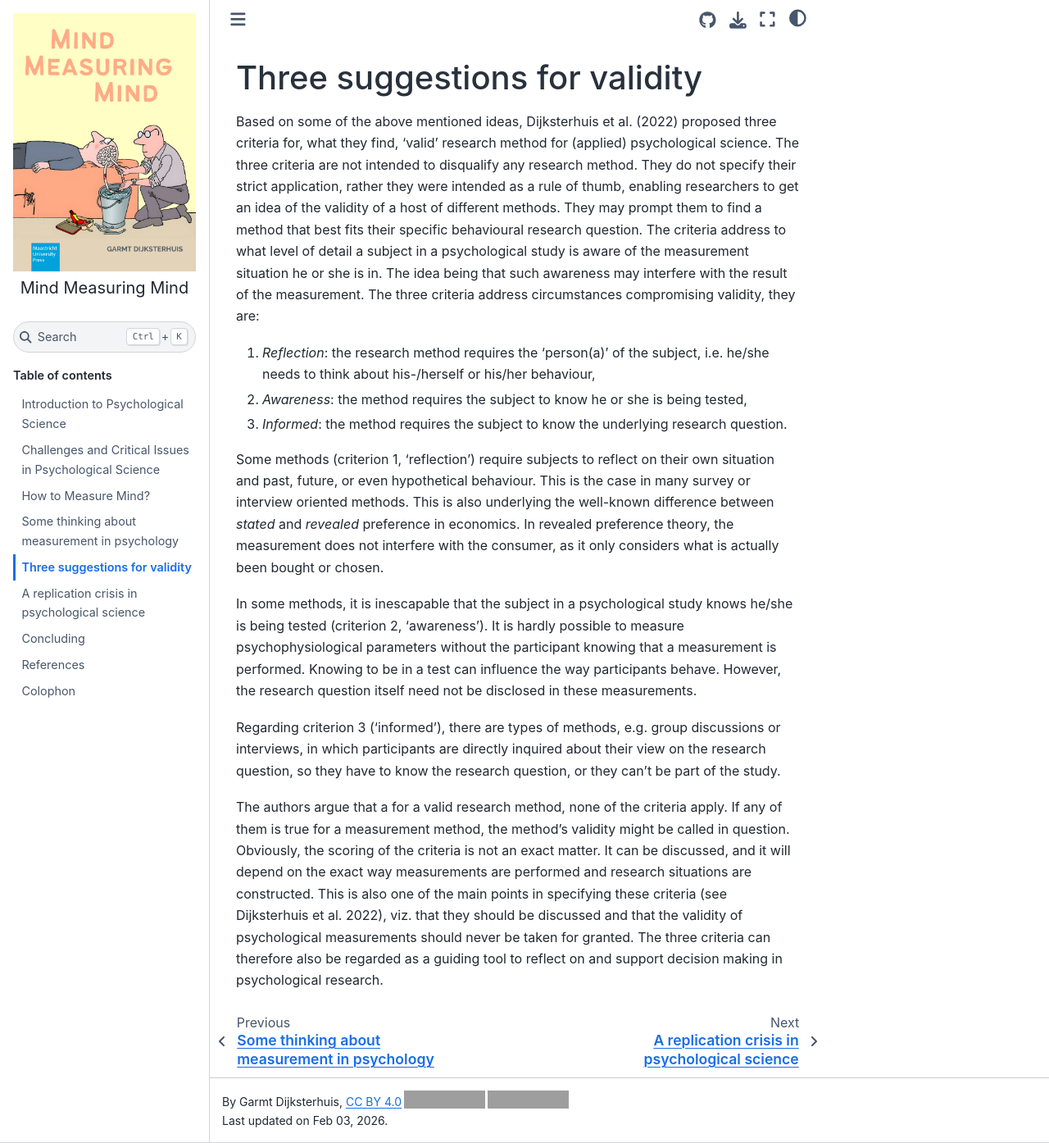
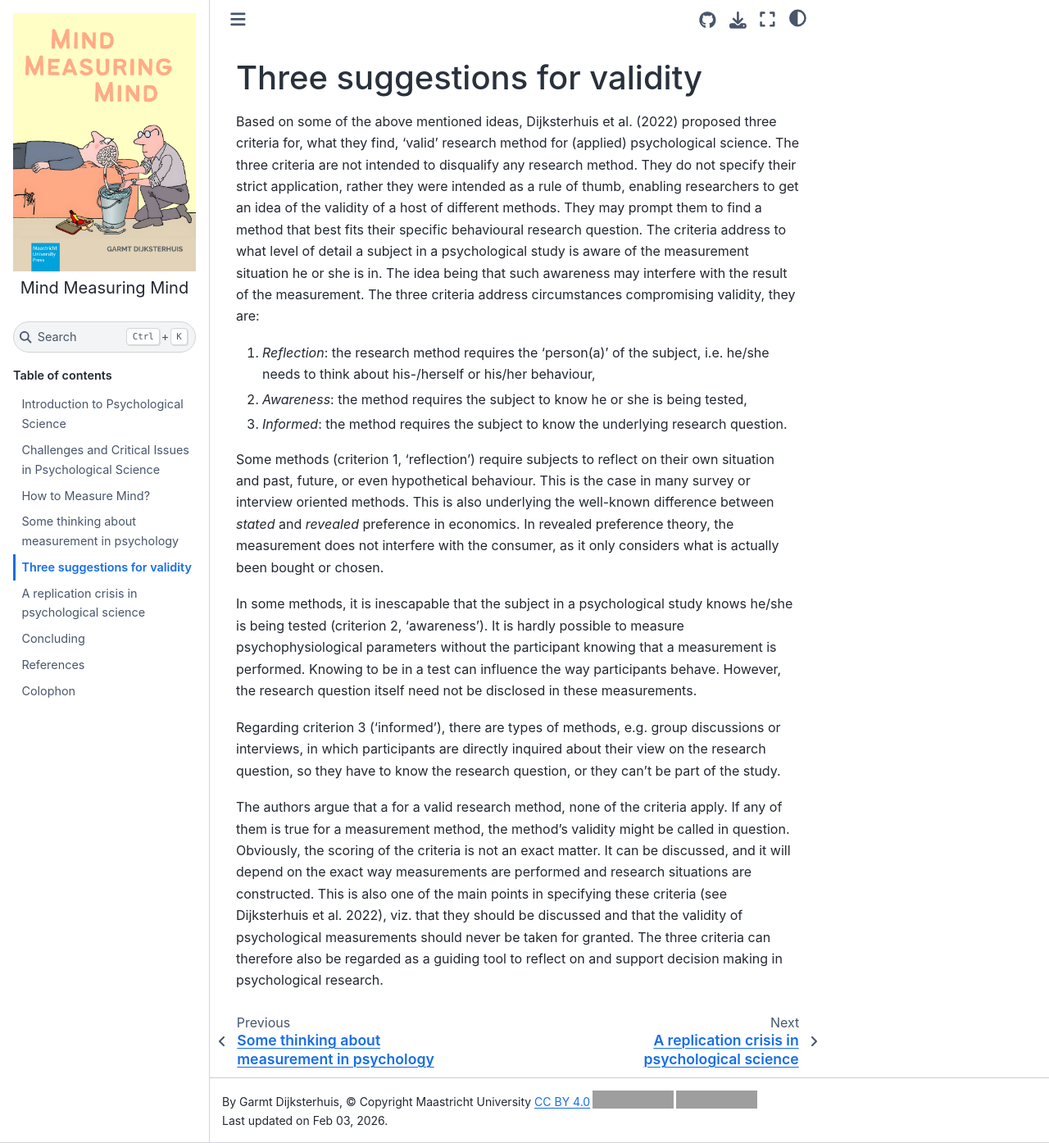
Before and after one commit to MaastrichtUniversityPress/mind-measuring-mind, a Jupyter Book: the page built from book/chapter5.md, in a window 1280 px wide and 1394 px high. Shown: the whole window at 82% size. Built offline with Jupyter Book 1.0.4 settings and Sphinx 7.4.7 and the Sphinx Book theme 1.1.4, drawn with Linux system fonts in a browser that asks for light colours; comment, search, counter and statistics services are not loaded; grey boxes are pictures that could not be loaded.

Commit message:
Update _config.yml

```diff
--- a/book/_config.yml
+++ b/book/_config.yml
@@ -1,6 +1,6 @@
 # This config includes an opinionated list of configuration options of TeachBooks, Jupyterbook v1, Sphinx and other extensions part of TeachBooks-Favourites.
 
-author: Garmt Dijksterhuis, <a href="https://creativecommons.org/licenses/by/4.0/" target="_blank" rel="license noopener noreferrer"">CC BY 4.0<img style="height:22px!important;margin-left:3px;vertical-align:text-bottom;" src="https://mirrors.creativecommons.org/presskit/icons/cc.svg" alt=""><img style="height:22px!important;margin-left:3px;vertical-align:text-bottom;" src="https://mirrors.creativecommons.org/presskit/icons/by.svg" alt=""></a>
+author: Garmt Dijksterhuis, © Copyright Maastricht University <a href="https://creativecommons.org/licenses/by/4.0/" target="_blank" rel="license noopener noreferrer"">CC BY 4.0<img style="height:22px!important;margin-left:3px;vertical-align:text-bottom;" src="https://mirrors.creativecommons.org/presskit/icons/cc.svg" alt=""><img style="height:22px!important;margin-left:3px;vertical-align:text-bottom;" src="https://mirrors.creativecommons.org/presskit/icons/by.svg" alt=""></a>
                                                      # Replace TeachBooks Teams with your own name in the line above, configuratin part of JupyterBook: https://jupyterbook.org/en/stable/customize/config.html
 execute:
   execute_notebooks: "off"                           # Replace this if you want don't have notebooks with output and you want to add notebook output during build, configuration part of Jupyterbook v1 (https://jupyterbook.org/en/stable/customize/config.html)
```
